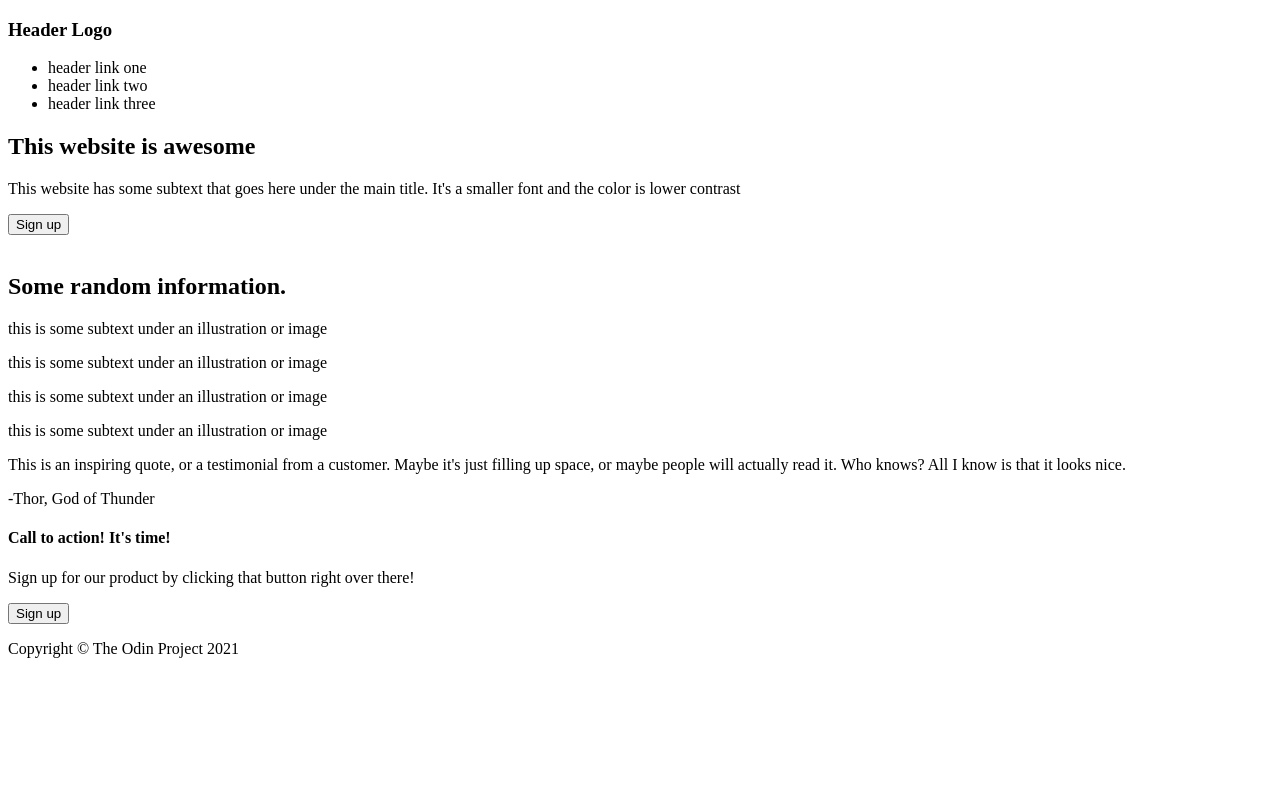
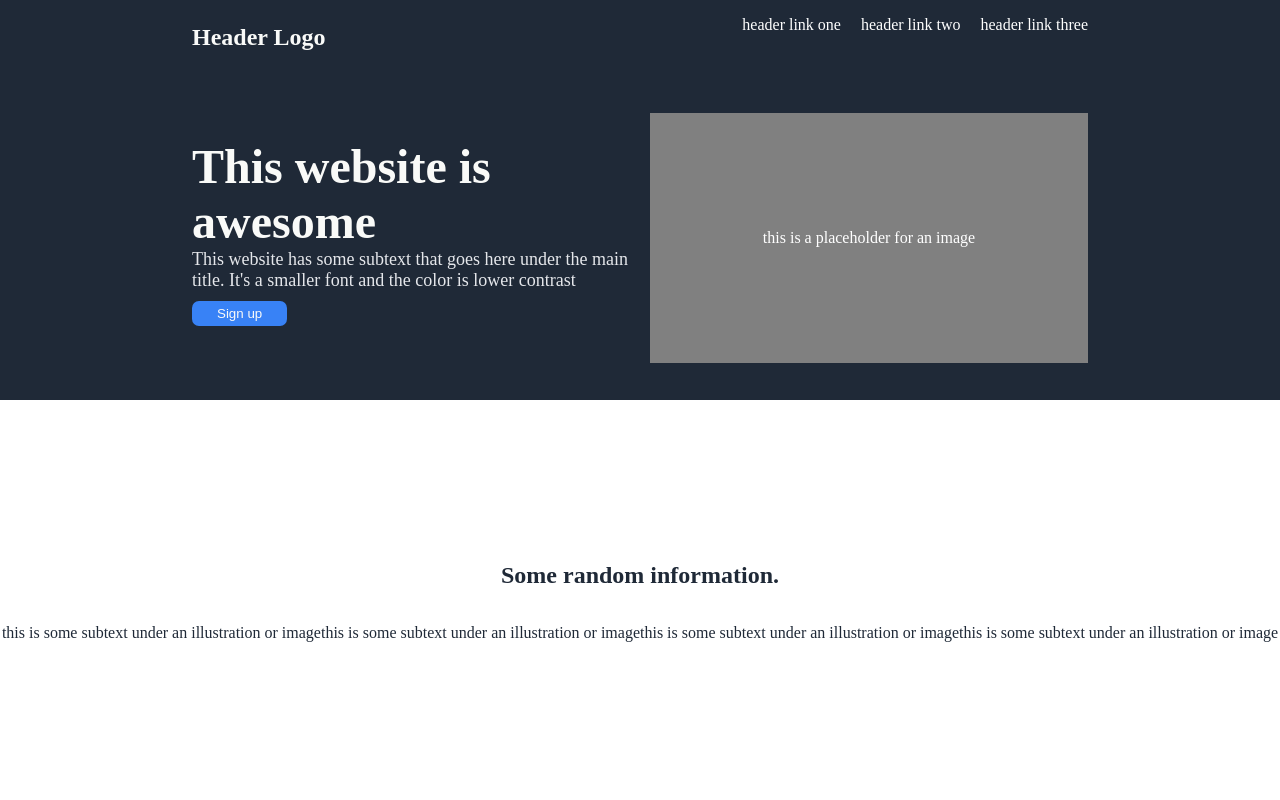
Before and after one commit to dave-forbes/landing-page, a plain HTML site: page index.html in a window 1280 px wide. Shown: the top 800 px of the page. Drawn offline with Linux system fonts and the light colour scheme.

Commit message:
First section and main styles

```diff
--- a/index.html
+++ b/index.html
@@ -6,6 +6,7 @@
   <meta http-equiv="X-UA-Compatible" content="IE=edge">
   <meta name="viewport" content="width=device-width, initial-scale=1.0">
   <title>Document</title>
+  <link rel="stylesheet" href="styles.css">
 </head>
 
 <body>
@@ -27,11 +28,12 @@
             contrast</p>
           <button>Sign up</button>
         </div>
-        <img src="" alt="" aria-placeholder="this is a placeholder for an image">
+        <div class="image">this is a placeholder for an image</div>
       </div>
     </section>
     <section class="second-section">
       <h2>Some random information.</h2>
+      <div class="wrapper">
         <div class="flex-container">
           <div></div>
           <p>this is some subtext under an illustration or image</p>
@@ -47,6 +49,7 @@
         <div class="flex-container">
           <div></div>
           <p>this is some subtext under an illustration or image</p>
+        </div>
       </div>
     </section>
     <section class="third-section">
--- a/styles.css
+++ b/styles.css
@@ -0,0 +1,111 @@
+:root {
+  color: white;
+}
+
+body {
+  background-color: black;
+  margin: 0;
+  display: flex;
+  justify-content: center;
+  align-items: center;
+}
+
+main {
+  width: 100vw;
+  max-width: 1440px;
+  margin: 0;
+}
+
+section {
+  height: 50vh;
+}
+
+h1 {
+  font-size: 48px;
+  font-weight: extra-bold;
+  color: #F9FAF8;
+  margin: 0;
+}
+
+h3 {
+  font-size: 24px;
+  color: #F9FAF8;
+}
+
+button {
+  background-color: #3882F6;
+  color: #F9FAF8;
+  border: none;
+  border-radius: 7px;
+  padding: 5px 25px;
+  margin: 10px 0;
+}
+
+.hero p {
+  font-size: 18px;
+  color: #E5E7EB;
+  margin: 0;
+}
+
+.first-section {
+  background-color: #1F2937;
+  display: flex;
+  flex-direction: column;
+  padding: 0 15vw;
+}
+
+.hero {
+  display: flex;
+  justify-content: center;
+  align-items: center;
+  flex: 1;
+  gap: 20px;
+}
+
+.hero-container {
+  flex: 1 1 0px;
+}
+
+.image {
+  height: 250px;
+  background-color: grey;
+  flex: 1 1 0px;
+  display: flex;
+  justify-content: center;
+  align-items: center;
+}
+
+.second-section {
+  background-color: white;
+  color: #1F2937;
+  display: flex;
+  flex-direction: column;
+  justify-content: center;
+  align-items: center;
+}
+
+.wrapper {
+  display: flex;
+}
+
+.flex-container {
+  display: flex;
+}
+
+.third-section {
+  background-color: #E5E7EB;
+}
+
+.first-section header {
+  display: flex;
+  justify-content: space-between;
+}
+
+ul {
+  display: flex;
+  gap: 20px;
+}
+
+li {
+  list-style: none;
+}
```
Lines whose indentation alone changed are shown as unchanged.
